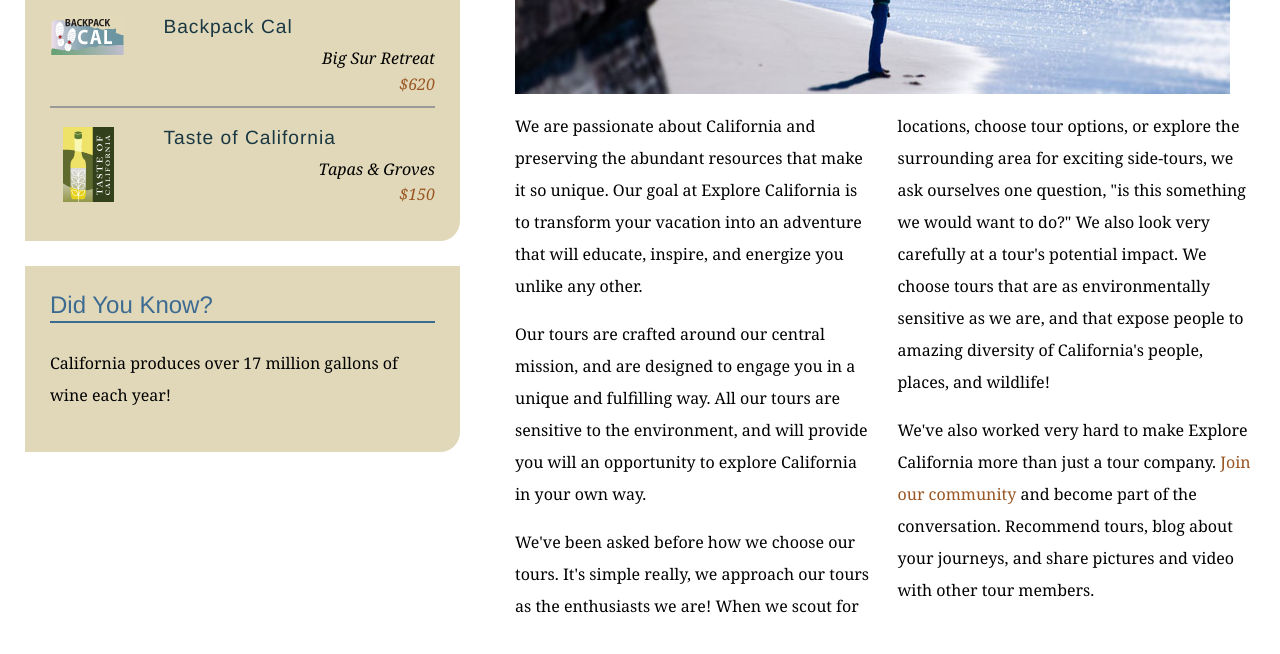
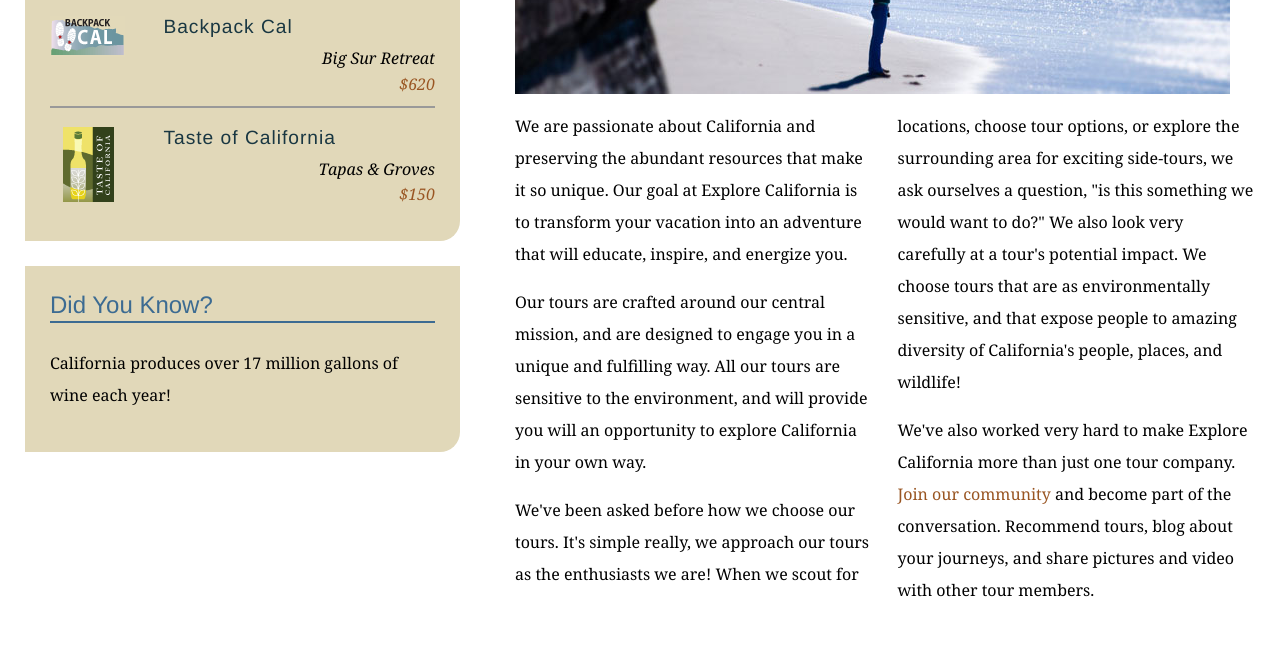
Before and after one commit to sfressard/explore_california, a plain HTML site: page mission.html in a window 1280 px wide. Shown: the part 590-1244 px from the top of the page. Drawn offline with Linux system fonts and the light colour scheme.

Commit message:
Text edits to mission file

```diff
--- a/mission.html
+++ b/mission.html
@@ -62,10 +62,10 @@
           <h1>Who we are</h1>
           <img src="assets/images/mission_look.jpg" alt="Looking out at the Pacific" class="articleImage" />
           <div class="multiCol">
-            <p>We are passionate about California and preserving the abundant resources that make it so unique. Our goal at Explore California is to transform your vacation into an adventure that will educate, inspire, and energize you unlike any other.</p>
+            <p>We are passionate about California and preserving the abundant resources that make it so unique. Our goal at Explore California is to transform your vacation into an adventure that will educate, inspire, and energize you.</p>
             <p>Our tours are crafted around our central mission, and are designed to engage you in a unique and fulfilling way. All our tours are sensitive to the environment, and will provide you will an opportunity to explore California in your own way.</p>
-            <p>We've been asked before how we choose our tours. It's simple really, we approach our tours as the enthusiasts we are! When we scout for locations, choose tour options, or explore the surrounding area for exciting side-tours, we ask ourselves one question, &quot;is this something we would want to do?&quot; We also look very carefully at a tour's potential impact. We choose tours that are as environmentally sensitive as we are, and that expose people to amazing diversity of California's people, places, and wildlife!</p>
-            <p>We've also worked very hard to make Explore California more than just a tour company. <a href="explorers/join.html">Join our community</a> and become part of the conversation. Recommend tours, blog about your journeys, and share pictures and video with other tour members.</p>
+            <p>We've been asked before how we choose our tours. It's simple really, we approach our tours as the enthusiasts we are! When we scout for locations, choose tour options, or explore the surrounding area for exciting side-tours, we ask ourselves a question, &quot;is this something we would want to do?&quot; We also look very carefully at a tour's potential impact. We choose tours that are as environmentally sensitive, and that expose people to amazing diversity of California's people, places, and wildlife!</p>
+            <p>We've also worked very hard to make Explore California more than just one tour company. <a href="explorers/join.html">Join our community</a> and become part of the conversation. Recommend tours, blog about your journeys, and share pictures and video with other tour members.</p>
           </div>
         </div>
       </div>
```
